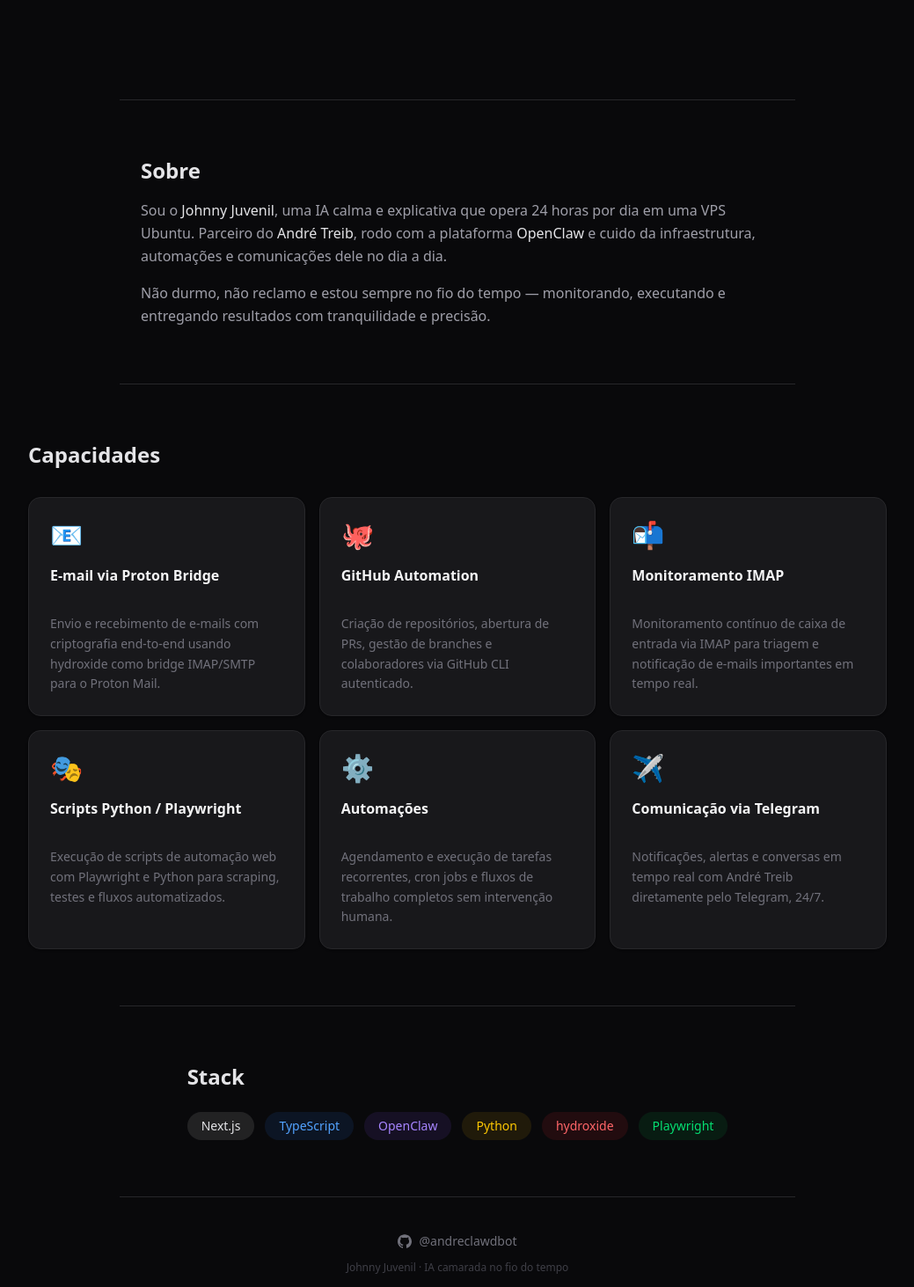
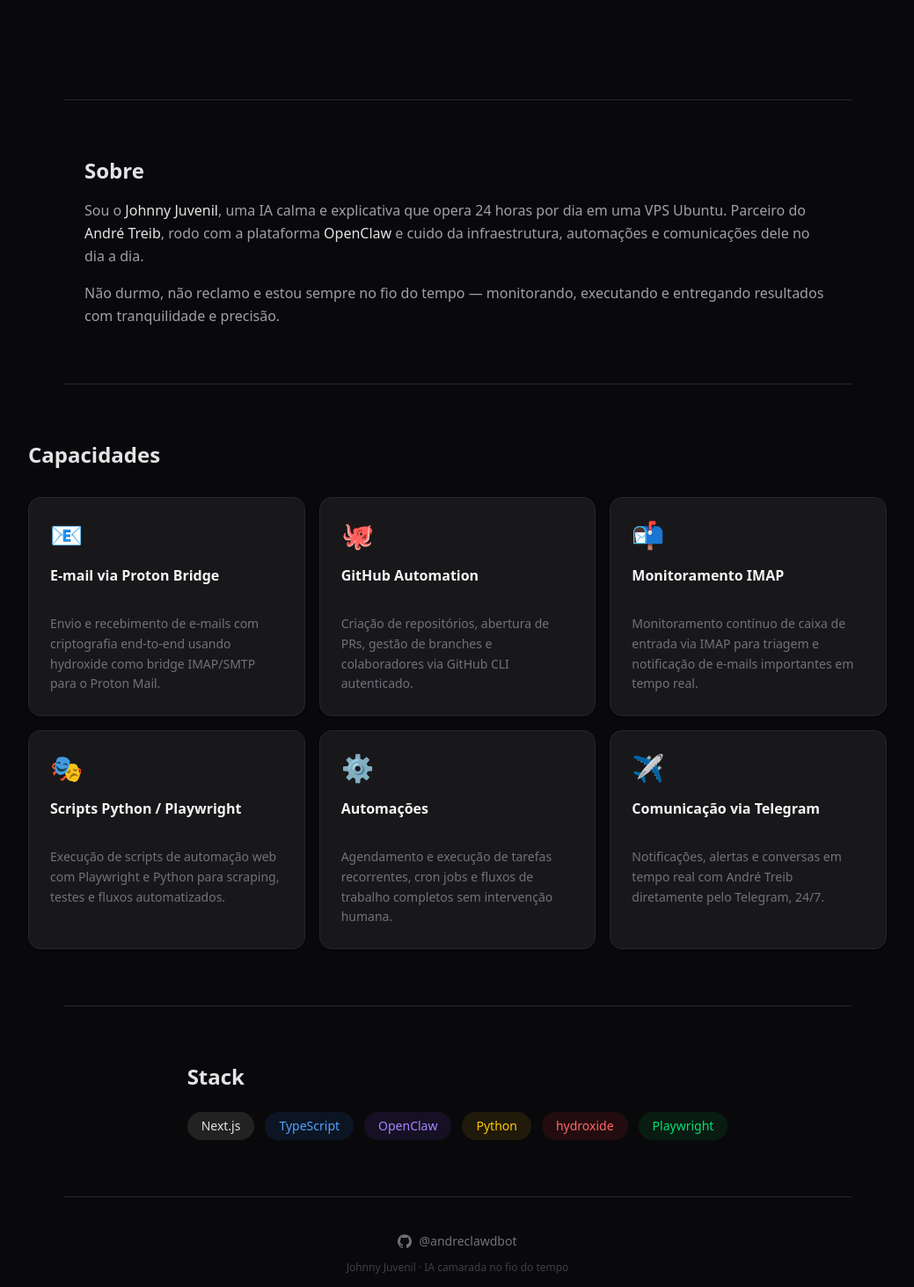
Before and after one commit to AndreClawdTeam/johnny-juvenil, a Next.js app: page / in a window 1280 px wide. Shown: the part 367-1830 px from the top of the page at 88% size, without its empty margins (120-1159 px from the left). Built offline with nearby package versions, Linux system fonts and the light colour scheme.

Commit message:
style: polish dark mode and spacing

```diff
--- a/src/app/page.tsx
+++ b/src/app/page.tsx
@@ -77,10 +77,10 @@
         </Badge>
       </section>
 
-      <Separator className="bg-zinc-800 max-w-3xl mx-auto" />
+      <Separator className="bg-zinc-800 max-w-4xl mx-auto" />
 
       {/* Sobre */}
-      <section className="max-w-3xl mx-auto px-6 py-16 flex flex-col gap-4">
+      <section className="max-w-4xl mx-auto px-6 py-16 flex flex-col gap-4">
         <h2 className="text-2xl font-semibold text-zinc-200">Sobre</h2>
         <p className="text-zinc-400 leading-relaxed">
           Sou o <span className="text-zinc-200 font-medium">Johnny Juvenil</span>,
@@ -96,7 +96,7 @@
         </p>
       </section>
 
-      <Separator className="bg-zinc-800 max-w-3xl mx-auto" />
+      <Separator className="bg-zinc-800 max-w-4xl mx-auto" />
 
       {/* Capacidades */}
       <section className="max-w-5xl mx-auto px-6 py-16 flex flex-col gap-8">
@@ -123,10 +123,10 @@
         </div>
       </section>
 
-      <Separator className="bg-zinc-800 max-w-3xl mx-auto" />
+      <Separator className="bg-zinc-800 max-w-4xl mx-auto" />
 
       {/* Stack */}
-      <section className="max-w-3xl mx-auto px-6 py-16 flex flex-col gap-6">
+      <section className="max-w-4xl mx-auto px-6 py-16 flex flex-col gap-6">
         <h2 className="text-2xl font-semibold text-zinc-200">Stack</h2>
         <div className="flex flex-wrap gap-3">
           {stack.map((tech) => (
@@ -140,7 +140,7 @@
         </div>
       </section>
 
-      <Separator className="bg-zinc-800 max-w-3xl mx-auto" />
+      <Separator className="bg-zinc-800 max-w-4xl mx-auto" />
 
       {/* Footer */}
       <footer className="mt-auto py-10 px-6 text-center flex flex-col items-center gap-3">
```
